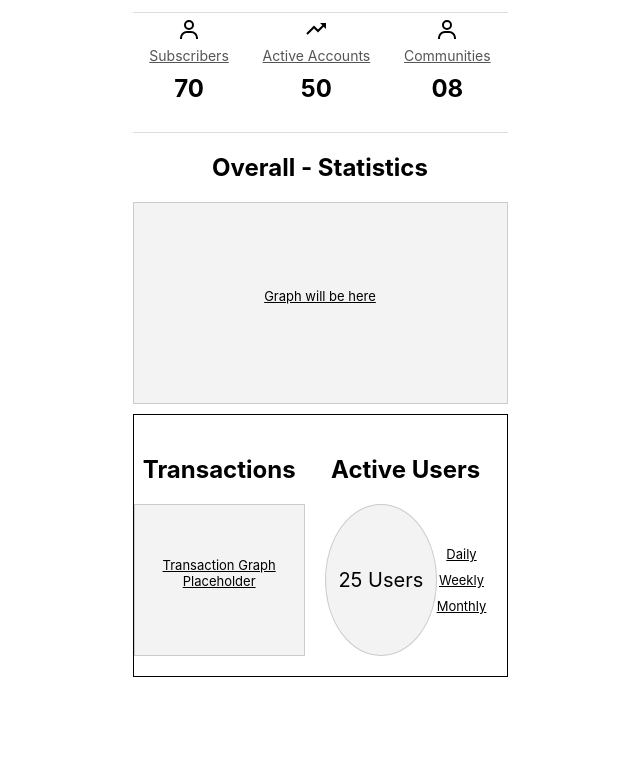
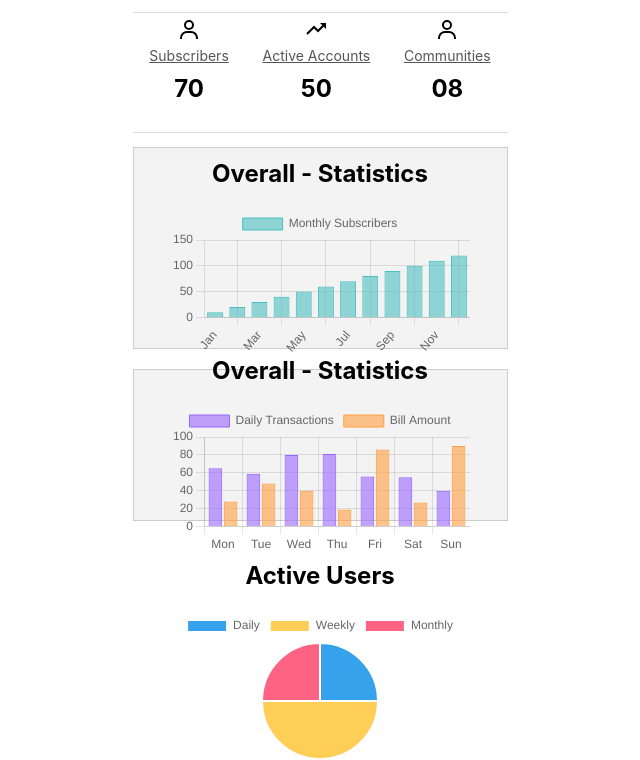
Before and after one commit to hydaline-code/solar_payment, a React (Create React App) app: page /HomePage in a window 1280 px wide. Shown: the part 414-1174 px from the top of the page, without its empty margins (320-960 px from the left). Before the commit the page ends 1091 px from the top, so only its background shows below. Built offline with nearby package versions, Linux system fonts and the light colour scheme.

Commit message:
Add various chart section for the dashboard

```diff
--- a/package.json
+++ b/package.json
@@ -6,8 +6,10 @@
     "@testing-library/jest-dom": "^5.17.0",
     "@testing-library/react": "^13.4.0",
     "@testing-library/user-event": "^13.5.0",
+    "chart.js": "^4.4.4",
     "font-awesome": "^4.7.0",
     "react": "^18.3.1",
+    "react-chartjs-2": "^5.2.0",
     "react-dom": "^18.3.1",
     "react-icons": "^5.3.0",
     "react-router-dom": "^6.26.1",
--- /dev/null
+++ b/src/components/HomeCharts.js
@@ -0,0 +1,26 @@
+import React from 'react';
+import { Bar } from 'react-chartjs-2';
+import {
+  Chart as ChartJS,
+  CategoryScale,
+  LinearScale,
+  BarElement,
+  Title,
+  Tooltip,
+  Legend,
+} from 'chart.js';
+
+// Register the required components for ChartJS
+ChartJS.register(CategoryScale, LinearScale, BarElement, Title, Tooltip, Legend);
+
+// Create the CustomChart component
+const TraficChart = ({ title, chartData }) => {
+  return (
+    <div className="chart-container">
+      <h2>{title}</h2>
+      <Bar data={chartData} />
+    </div>
+  );
+};
+
+export default TraficChart;
--- /dev/null
+++ b/src/components/PieChart.js
@@ -0,0 +1,15 @@
+import React from "react";
+import {Chart, Pie} from "react-chartjs-2"
+import { Chart as ChartJs, ArcElement, Tooltip, Legend } from "chart.js";
+
+ChartJs .register(ArcElement, Tooltip, Legend);
+
+const PieChart = ({ chartData }) => {
+  return (
+    <div className="pie-chart-container">
+      <Pie data={chartData} options={{ responsive: true, maintainAspectRatio: false }} />
+    </div>
+  );
+};
+
+export default PieChart;
--- /dev/null
+++ b/src/data/ChartData.js
@@ -0,0 +1,46 @@
+// Overall Statistics Data
+export const overallData = {
+  labels: ['Jan', 'Feb', 'Mar', 'Apr', 'May', 'Jun', 'Jul', 'Aug', 'Sep', 'Oct', 'Nov', 'Dec'],
+  datasets: [
+    {
+      label: 'Monthly Subscribers',
+      data: [10, 20, 30, 40, 50, 60, 70, 80, 90, 100, 110, 120],
+      backgroundColor: 'rgba(75, 192, 192, 0.6)',
+      borderColor: 'rgba(75, 192, 192, 1)',
+      borderWidth: 1,
+    },
+  ],
+};
+
+// Transactions Data
+export const transactionsData = {
+  labels: ['Mon', 'Tue', 'Wed', 'Thu', 'Fri', 'Sat', 'Sun'],
+  datasets: [
+    {
+      label: 'Daily Transactions',
+      data: [65, 59, 80, 81, 56, 55, 40],
+      backgroundColor: 'rgba(153, 102, 255, 0.6)',
+      borderColor: 'rgba(153, 102, 255, 1)',
+      borderWidth: 1,
+    },
+    {
+      label: 'Bill Amount',
+      data: [28, 48, 40, 19, 86, 27, 90],
+      backgroundColor: 'rgba(255, 159, 64, 0.6)',
+      borderColor: 'rgba(255, 159, 64, 1)',
+      borderWidth: 1,
+    },
+  ],
+};
+
+// Active Users Data
+export const activeUsersData = {
+  labels: ['Daily', 'Weekly', 'Monthly'],
+  datasets: [
+    {
+      data: [25, 50, 25], // Example data values
+      backgroundColor: ['#36A2EB', '#FFCE56', '#FF6384'],
+      hoverBackgroundColor: ['#36A2EB', '#FFCE56', '#FF6384'],
+    },
+  ],
+};
--- a/src/screens/HomePage.js
+++ b/src/screens/HomePage.js
@@ -3,6 +3,9 @@ import { Link } from "react-router-dom";
 import { BiUser , BiTrendingUp} from "react-icons/bi";
 import loginImage from '../assets/loginbg.png';
 import '../styles/HomePage.css';
+import HomeCharts from '../components/HomeCharts';
+import PieChart from "../components/PieChart";
+import {overallData, transactionsData, activeUsersData} from  '../data/ChartData';
 
 const HomePage = ()=>{
   return (
@@ -43,34 +46,21 @@ const HomePage = ()=>{
 
       {/* Overall Statistics Graph Section */}
       <section className="overall-stats">
-        <h2>Overall - Statistics</h2>
-        {/* Placeholder for the graph */}
         <div className="graph-placeholder">
-          <p>Graph will be here</p>
+          <HomeCharts  title="Overall - Statistics" chartData={overallData} />
         </div>
       </section>
-<div className="trans-user">
       <section className="transactions">
-      <h2>Transactions</h2>
         <div className="transaction-graph-placeholder">
-          <p>Transaction Graph Placeholder</p>
+        <HomeCharts  title="Overall - Statistics" chartData={transactionsData} />
         </div>
       </section>
 
       <section className="active-users">
         <h2>Active Users</h2>
-        <div className="user-statistics">
-          <div className="user-count">
-            <span>25 Users</span>
-          </div>
-          <div className="user-periods">
-            <p>Daily</p>
-            <p>Weekly</p>
-            <p>Monthly</p>
-          </div>
-        </div>
+        <PieChart chartData={activeUsersData} />
       </section>
-      </div>
+
     </div>
   );
 };
--- a/src/styles/HomePage.css
+++ b/src/styles/HomePage.css
@@ -100,11 +100,6 @@
   margin-top: 5px;
 }
 
-.trans-user {
-  display: flex;
-  flex-direction: row;
-  border: solid 1px black;
-}
 /* Transactions Section */
 .transactions {
   margin: 20px auto;
```
Also changed, not shown: 1 other file (tests, documents, lock files or other folders).
